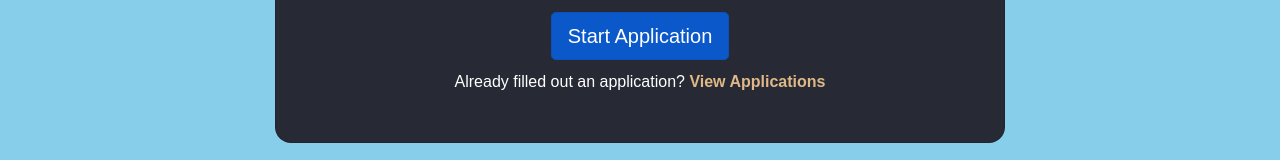
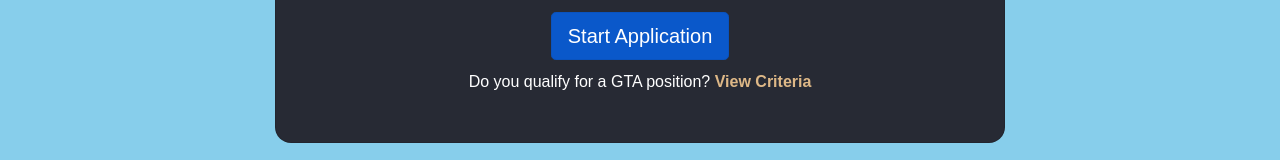
Before and after one commit to iradielmt/UMKCDepartmentProject, a Vue app in the folder gta-portal/: page /student in a window 1280 px wide. Shown: the part 392-552 px from the top of the page. Built offline with nearby package versions, Linux system fonts and the light colour scheme; the HTML template or start-up script is replaced by a standard one.

Commit message:
small change to link on criteria

```diff
--- a/gta-portal/src/components/Views/Student/StudentPage.vue
+++ b/gta-portal/src/components/Views/Student/StudentPage.vue
@@ -22,7 +22,7 @@
                 <a href="/AppPage" class="btn btn-primary btn-lg active" role="button" aria-pressed="true">Start Application</a>
               </div>
                <div>
-                <p class="mb-0">Already filled out an application? <a href="/profile" class="fw-bold">View Applications</a></p>
+                <p class="mb-0">Do you qualify for a GTA position? <a href="/info" class="fw-bold">View Criteria</a></p>
               </div>
             </div>
           </div>
```
